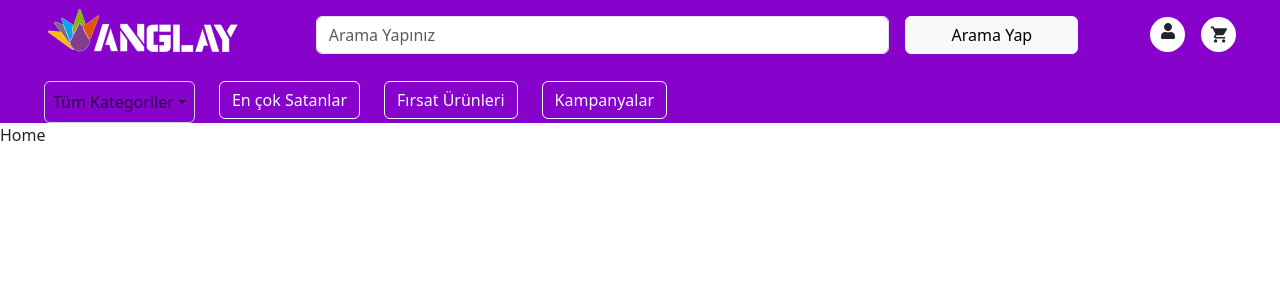
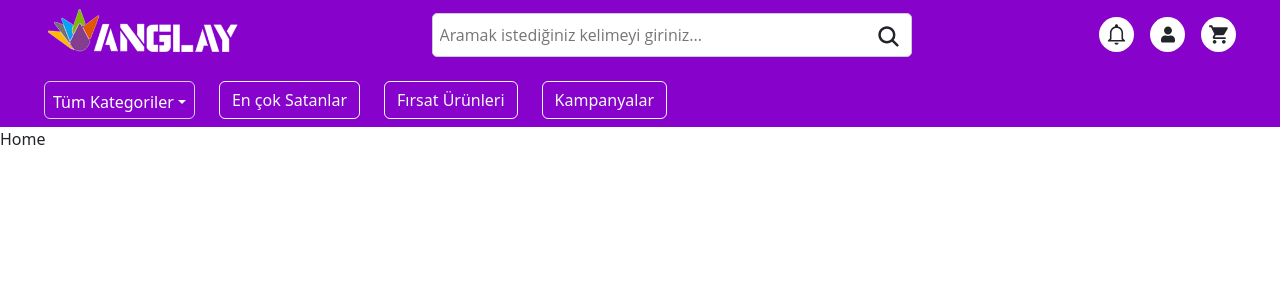
Before and after one commit to mehmeettay/anglay-eticaret, a React (Create React App) app: page / in a window 1280 px wide. Shown: the top 300 px of the page. Built offline with nearby package versions, Linux system fonts and the light colour scheme.

Commit message:
navbar_update

```diff
--- a/package.json
+++ b/package.json
@@ -3,6 +3,9 @@
   "version": "0.1.0",
   "private": true,
   "dependencies": {
+    "@fortawesome/fontawesome-svg-core": "^6.5.1",
+    "@fortawesome/free-solid-svg-icons": "^6.5.1",
+    "@fortawesome/react-fontawesome": "^0.2.0",
     "@testing-library/jest-dom": "^5.17.0",
     "@testing-library/react": "^13.4.0",
     "@testing-library/user-event": "^13.5.0",
--- a/public/index.html
+++ b/public/index.html
@@ -16,11 +16,17 @@
     -->
     <link rel="manifest" href="%PUBLIC_URL%/manifest.json" />
     <link
-  rel="stylesheet"
-  href="https://cdn.jsdelivr.net/npm/bootstrap@5.3.2/dist/css/bootstrap.min.css"
-  integrity="sha384-T3c6CoIi6uLrA9TneNEoa7RxnatzjcDSCmG1MXxSR1GAsXEV/Dwwykc2MPK8M2HN"
-  crossorigin="anonymous"
-/>
+      rel="stylesheet"
+      href="https://cdn.jsdelivr.net/npm/bootstrap@5.3.2/dist/css/bootstrap.min.css"
+      integrity="sha384-T3c6CoIi6uLrA9TneNEoa7RxnatzjcDSCmG1MXxSR1GAsXEV/Dwwykc2MPK8M2HN"
+      crossorigin="anonymous"
+    />
+    <link rel="preconnect" href="https://fonts.googleapis.com" />
+    <link rel="preconnect" href="https://fonts.gstatic.com" crossorigin />
+    <link
+      href="https://fonts.googleapis.com/css2?family=Kanit:ital,wght@0,100;0,200;0,300;0,400;0,500;0,600;0,700;0,800;0,900;1,100;1,200;1,300;1,400;1,500;1,600;1,700;1,800;1,900&display=swap"
+      rel="stylesheet"
+    />
     <!--
       Notice the use of %PUBLIC_URL% in the tags above.
       It will be replaced with the URL of the `public` folder during the build.
--- a/src/components/Navbar.css
+++ b/src/components/Navbar.css
@@ -1,3 +1,37 @@
+:root {
+  --custom-font: "Kanit", sans-serif;
+
+}
+
+.search-bar {
+    display: flex;
+    align-items: center;
+    border: 1px solid #ccc;
+    border-radius: 5px;
+    padding: 5px;
+    background-color:white;
+    width: 30rem;
+  }
+
+
+  .search-bar input {
+    border: none;
+    outline: none;
+    width: 300px;
+     /* font-family: var(--custom-font);  */
+    /* font-family: '"source sans pro",arial,sans-serif'; */
+    /* font-weight: bold; */
+    font-family: 'Open Sans', sans-serif;
+
+  }
+
+  .search-icon {
+    margin-right: 5px;
+    margin-bottom: 2px;
+    cursor: pointer;
+
+  }
+
 .search {
   width: 40rem !important;
 
@@ -31,7 +65,17 @@
 
 .cart{
     height: 35px;
-    width: 20px;
+    width: 23px;
+}
+.notification{
+    height: 30px;
+    width: 25px;
+    padding-top: 5px;
+}
+.user{
+    height: 30px;
+    width: 14px;
+    padding-top: 5px;
 }
 
 .navbar-main{
@@ -43,11 +87,18 @@
 .nav-dropdown {
     border-radius: 6px;
     border: 1px solid #ced4da;
+    height: 38px;
+    padding-bottom: 10px;
+
 
 
 }
 
-
+.nav-dropdown .dropdown-toggle:hover,
+.nav-dropdown .dropdown-item:hover,
+.navbar-main .btn:hover {
+  color: purple; /* Üzerine gelindiğinde metin rengi */
+}
 
 .nav-dropdown:hover,
 .nav-dropdown.active {
@@ -57,11 +108,28 @@
 }
 .nav-dropdown .dropdown-item:focus,
 .nav-dropdown .dropdown-item.active {
-    outline: none; /* Tıklanan öğenin vurgu rengini kaldırır */
-    background-color: #f8f9fa; /* Tıklanan öğenin arkaplan rengini değiştirir */
-    color: #8702ca; /* Tıklanan öğenin metin rengini değiştirir */
+    outline: none;
+    background-color: #f8f9fa;
+    color: #8702ca;
 }
 
+.nav-dropdown .dropdown-toggle
+ {
+  color: white; /* Metin rengini beyaz olarak ayarla */
+}
+
+.search-icondiv
+{
+height: 40px;
+width: 40px;
+background-color: #ffffff;
+}
+.search-icon{
+    height: 25px;
+    width: 25px;
+    margin-top: 5px;
+
+}
 
 
 /*
@@ -72,14 +140,14 @@
 
 }*/
 @media screen and (max-width: 1200px){
-    .search{
+    .search-bar{
         width: 20rem !important;
     }
 
 }
 
 @media screen and (max-width: 415px){
-    .search{
+    .search-bar{
         width: 200px !important;
     }
 
--- a/src/components/NavbarSite.jsx
+++ b/src/components/NavbarSite.jsx
@@ -9,22 +9,19 @@ import NavDropdown from "react-bootstrap/NavDropdown";
 import logo from "../assets/img/anglay-logo-white.png";
 import { FaUser } from "react-icons/fa";
 import { IoMdCart } from "react-icons/io";
-import { FaSearch } from "react-icons/fa";
-
+import { IoSearch } from "react-icons/io5";
 import "./Navbar.css";
-import { FormControl } from "react-bootstrap";
+import { IoMdNotificationsOutline } from "react-icons/io";
 
 const NavbarSite = () => {
   const handleToggle = () => {
     setIsOpen(!isOpen); // isOpen durumunu tersine çevirir
-};
+  };
   const [isOpen, setIsOpen] = useState(false);
+
   return (
     <>
-      <Navbar
-        expand="lg"
-        className="navbar-main deneme  pl-5"
-      >
+      <Navbar expand="lg" className="navbar-main deneme  pl-5">
         <Container fluid>
           <Navbar.Toggle aria-controls="navbarScroll" />
           <Navbar.Collapse id="navbarScroll">
@@ -33,24 +30,22 @@ const NavbarSite = () => {
                 <div className="cursor-pointer">
                   <img className="logo" src={logo} alt="" />
                 </div>
-                <div className="">
-                  <Form className="d-flex gap-3">
-                    <Form.Control
-                      type="search"
-                      placeholder="Arama Yapınız"
-                      className="search"
-                      aria-label="Search"
-                    />
 
-                    <Button className="w-25" variant="light">
-                      Arama Yap
-                    </Button>
-                  </Form>
+                <div className="search-bar d-flex justify-content-between">
+                  <input
+                    type="text"
+                    placeholder="Aramak istediğiniz kelimeyi giriniz..."
+                  />
+                  <IoSearch className="search-icon" />
                 </div>
+
                 <div className="">
                   <div className="d-flex gap-3 ">
+                  <div className="icon1 ">
+                  <IoMdNotificationsOutline className="notification" />
+                    </div>
                     <div className="icon1 ">
-                      <FaUser />
+                      <FaUser  className="user"/>
                     </div>
                     <div className="icon2">
                       <IoMdCart className="cart" />
@@ -58,27 +53,27 @@ const NavbarSite = () => {
                   </div>
                 </div>
               </div>
-              <div>
+              <div className="mb-2">
                 <Nav
                   className="me-auto mt-lg-3 "
                   style={{
                     maxHeight: "200px",
                     height: "auto",
-
                   }}
                   navbarScroll
                 >
                   <div className="d-flex gap-4 ">
                     <div>
-                    <NavDropdown
+                      <NavDropdown
                         title="Tüm Kategoriler"
                         id="basic-nav-dropdown"
                         show={isOpen}
                         onMouseEnter={handleToggle}
                         onMouseLeave={handleToggle}
-                        className= {isOpen ? "nav-dropdown active" : "nav-dropdown"}
-                    >
-
+                        className={
+                          isOpen ? "nav-dropdown active" : "nav-dropdown"
+                        }
+                      >
                         <NavDropdown.Item href="#action3">
                           Bilgisayar
                         </NavDropdown.Item>
@@ -86,9 +81,7 @@ const NavbarSite = () => {
                           Telefon
                         </NavDropdown.Item>
 
-                        <NavDropdown.Item href="#action5">
-                          TV
-                        </NavDropdown.Item>
+                        <NavDropdown.Item href="#action5">TV</NavDropdown.Item>
                         <NavDropdown.Item href="#action5">
                           Beyaz Eşya
                         </NavDropdown.Item>
@@ -98,16 +91,23 @@ const NavbarSite = () => {
                       </NavDropdown>
                     </div>
                     <div>
-                    <button type="button" class="btn btn-outline-light mh-25px">En çok Satanlar</button>
+                      <button
+                        type="button"
+                        className="btn btn-outline-light mh-25px"
+                      >
+                        En çok Satanlar
+                      </button>
                     </div>
                     <div>
-
-                      <button type="button" class="btn btn-outline-light">Fırsat Ürünleri</button>
+                      <button type="button" className="btn btn-outline-light">
+                        Fırsat Ürünleri
+                      </button>
                     </div>
                     <div>
-                    <button type="button" class="btn btn-outline-light">Kampanyalar</button>
+                      <button type="button" className="btn btn-outline-light">
+                        Kampanyalar
+                      </button>
                     </div>
-
                   </div>
                 </Nav>
               </div>
--- a/src/pages/Home.jsx
+++ b/src/pages/Home.jsx
@@ -1,8 +1,11 @@
 import React from 'react'
+import Slider from '../pages/Slider'
 
 const Home = () => {
   return (
-    <div>Home</div>
+    <>
+    Home
+    </>
   )
 }
 
--- a/src/products/Bilgisayar.jsx
+++ b/src/products/Bilgisayar.jsx
@@ -0,0 +1,9 @@
+import React from 'react'
+
+const Bilgisayar = () => {
+  return (
+    <div>Bilgisayar</div>
+  )
+}
+
+export default Bilgisayar
```
Also changed, not shown: src/helpers/Card.jsx (added, +7 -0 lines), src/assets/img/search.png (added), 1 other file (tests, documents, lock files or other folders).
